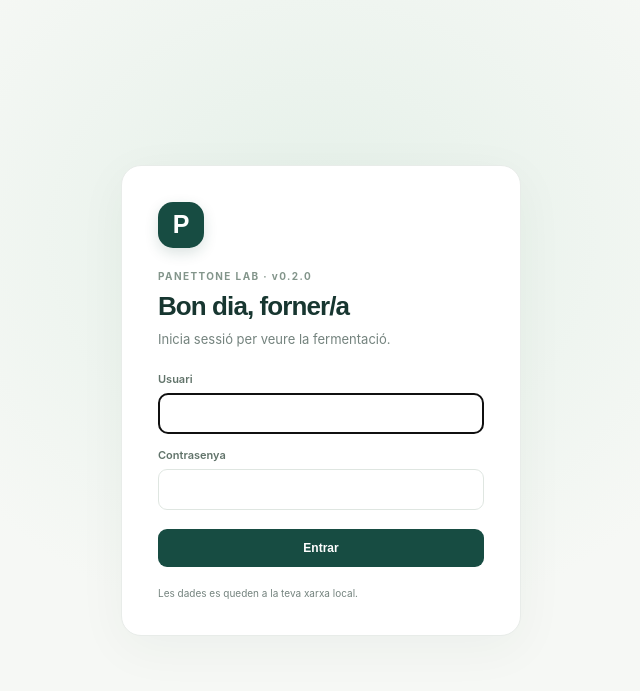
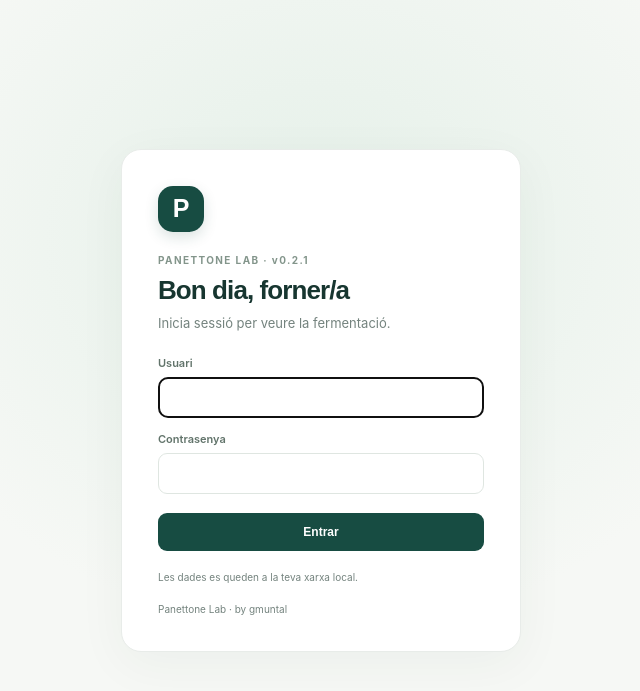
Before and after one commit to gmuntal/Panettone_Lab, a Flask app: page /login in a window 1280 px wide. Shown: the top 691 px of the page, without its empty margins (319-959 px from the left). Run offline with Flask 3, Linux system fonts and the light colour scheme; parts of the project's set-up code (start-up, migrations or seed data) failed here and were passed over.

Commit message:
Add gmuntal attribution to v0.2.1

```diff
--- a/app/static/service-worker.js
+++ b/app/static/service-worker.js
@@ -1 +1 @@
-const CACHE='panettone-lab-v0.2.0';const SHELL=['/login','/static/app.css','/static/app.js','/static/icon.svg','/manifest.webmanifest'];self.addEventListener('install',event=>event.waitUntil(caches.open(CACHE).then(cache=>cache.addAll(SHELL))));self.addEventListener('activate',event=>event.waitUntil(caches.keys().then(keys=>Promise.all(keys.filter(k=>k!==CACHE).map(k=>caches.delete(k))))));self.addEventListener('fetch',event=>{const url=new URL(event.request.url);if(event.request.method!=='GET'||url.origin!==location.origin||url.pathname.startsWith('/api/')||url.pathname.startsWith('/photos/'))return;event.respondWith(fetch(event.request).then(response=>{if(response.ok&&SHELL.includes(url.pathname)){const copy=response.clone();caches.open(CACHE).then(cache=>cache.put(event.request,copy))}return response}).catch(()=>caches.match(event.request).then(cached=>cached||caches.match('/login'))))});
+const CACHE='panettone-lab-v0.2.1';const SHELL=['/login','/static/app.css','/static/app.js','/static/icon.svg','/manifest.webmanifest'];self.addEventListener('install',event=>event.waitUntil(caches.open(CACHE).then(cache=>cache.addAll(SHELL))));self.addEventListener('activate',event=>event.waitUntil(caches.keys().then(keys=>Promise.all(keys.filter(k=>k!==CACHE).map(k=>caches.delete(k))))));self.addEventListener('fetch',event=>{const url=new URL(event.request.url);if(event.request.method!=='GET'||url.origin!==location.origin||url.pathname.startsWith('/api/')||url.pathname.startsWith('/photos/'))return;event.respondWith(fetch(event.request).then(response=>{if(response.ok&&SHELL.includes(url.pathname)){const copy=response.clone();caches.open(CACHE).then(cache=>cache.put(event.request,copy))}return response}).catch(()=>caches.match(event.request).then(cached=>cached||caches.match('/login'))))});
--- a/app/templates/login.html
+++ b/app/templates/login.html
@@ -1,6 +1,6 @@
 <!doctype html>
 <html lang="ca">
 <head><meta charset="utf-8"><meta name="viewport" content="width=device-width, initial-scale=1"><meta name="theme-color" content="#174c42"><title>Accés · Panettone Lab</title><link rel="stylesheet" href="/static/app.css"></head>
-<body class="login-page"><main class="login-card"><div class="brand-mark">P</div><p class="eyebrow">PANETTONE LAB · v0.2.0</p><h1>Bon dia, forner/a</h1><p class="muted">Inicia sessió per veure la fermentació.</p>
+<body class="login-page"><main class="login-card"><div class="brand-mark">P</div><p class="eyebrow">PANETTONE LAB · v0.2.1</p><h1>Bon dia, forner/a</h1><p class="muted">Inicia sessió per veure la fermentació.</p>
 {% if error %}<p class="error" role="alert">{{ error }}</p>{% endif %}
-<form method="post"><label>Usuari<input name="username" autocomplete="username" required autofocus></label><label>Contrasenya<input name="password" type="password" autocomplete="current-password" required></label><button class="primary full" type="submit">Entrar</button></form><p class="tiny muted">Les dades es queden a la teva xarxa local.</p></main></body></html>
+<form method="post"><label>Usuari<input name="username" autocomplete="username" required autofocus></label><label>Contrasenya<input name="password" type="password" autocomplete="current-password" required></label><button class="primary full" type="submit">Entrar</button></form><p class="tiny muted">Les dades es queden a la teva xarxa local.</p><p class="tiny muted">Panettone Lab · by gmuntal</p></main></body></html>
```
Also changed, not shown: app/templates/dashboard.html (+1 -1 lines), README.md.
